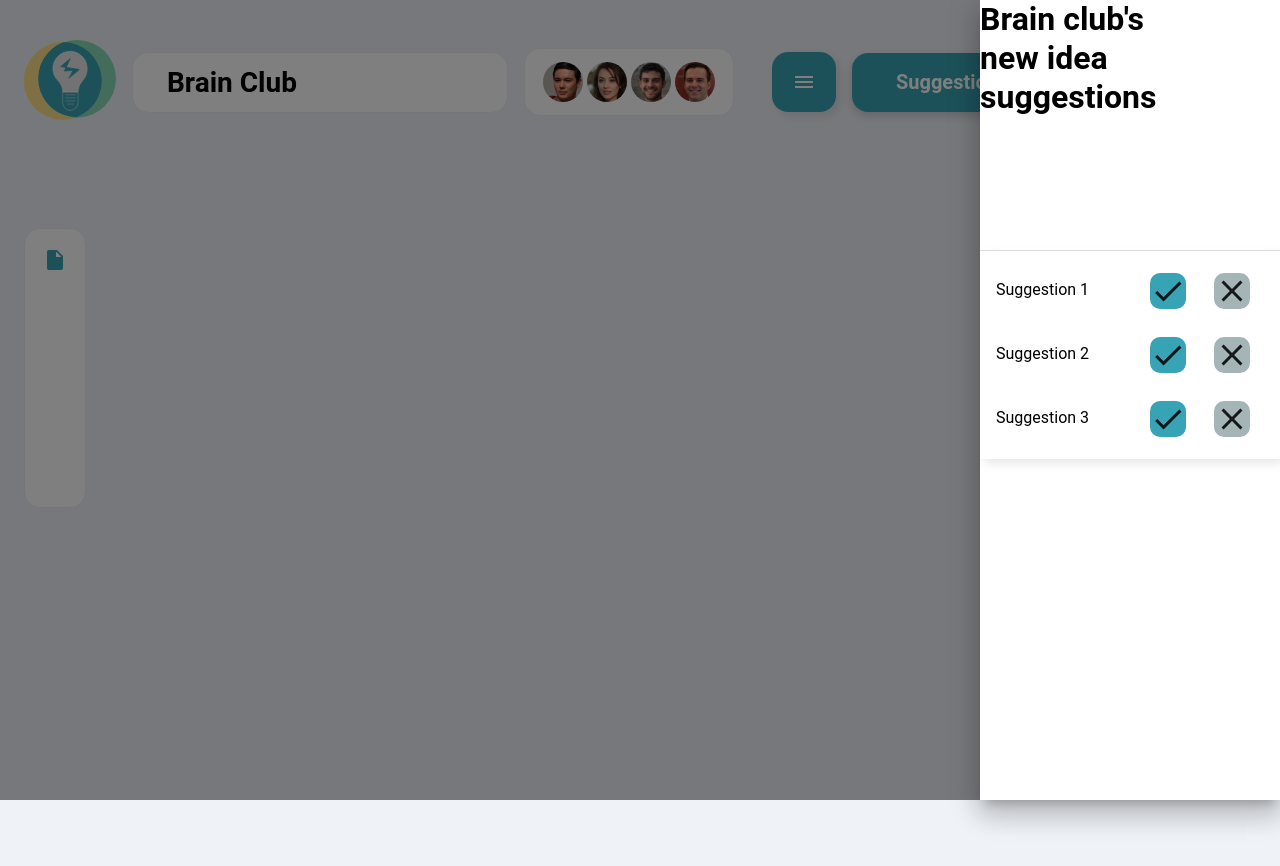
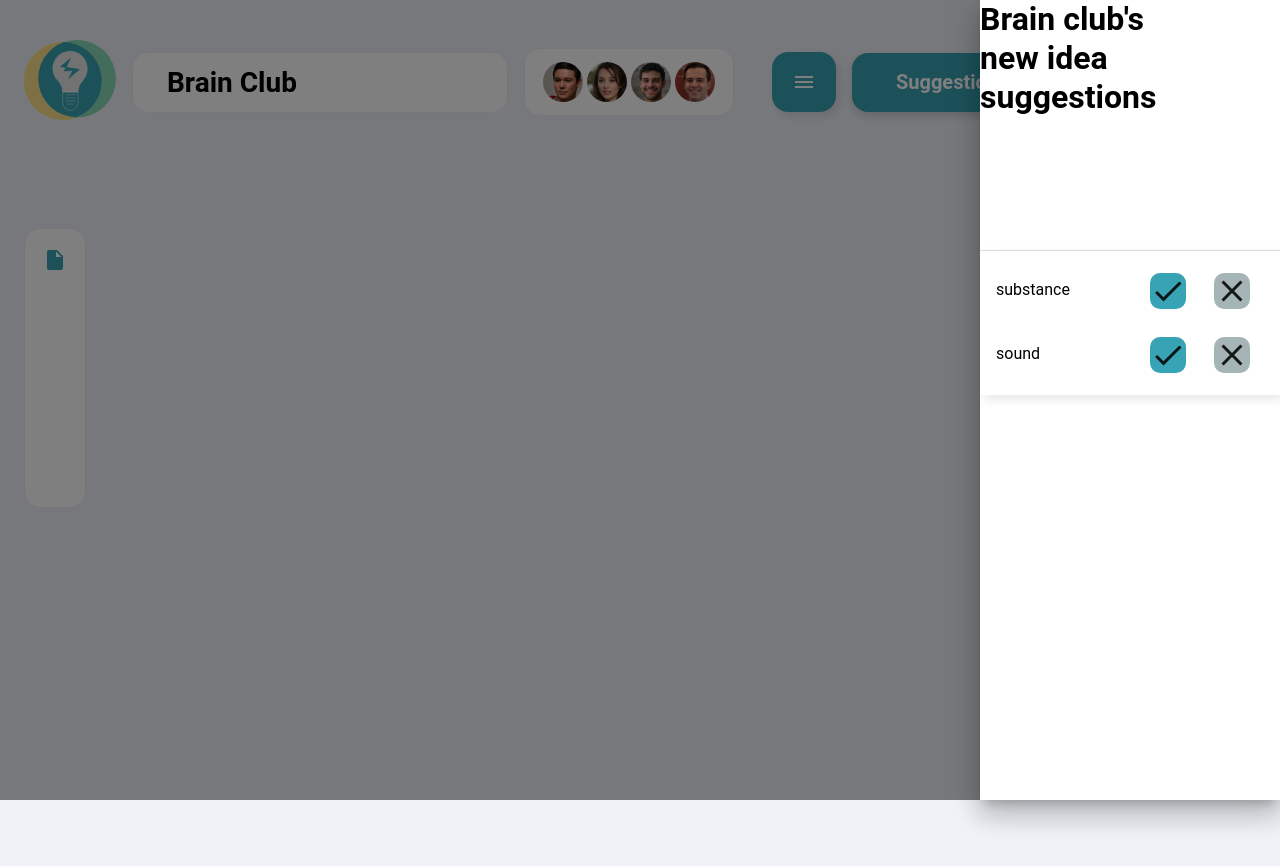
Before and after one commit to ThisisHubert/brainclub, a React (Create React App) app in the folder web/: page / in a window 1280 px wide. Both pictures are taken after a click on the button "Suggestion". Shown: the top 866 px of the page. Built offline with nearby package versions, Linux system fonts and the light colour scheme.

Commit message:
Add suggestion texts

```diff
--- a/web/src/components/SuggestionList.tsx
+++ b/web/src/components/SuggestionList.tsx
@@ -47,7 +47,7 @@ const useStyles = makeStyles((theme: Theme) =>
 function SuggestionList(): ReactElement{
   const classes = useStyles();
   const { addPost } = useContext(PostContext)
-  const[suggestions, setSuggestions] = useState(['Suggestion 1', 'Suggestion 2', 'Suggestion 3']);
+  const[suggestions, setSuggestions] = useState(['substance', 'sound']);
 
   const AcceptSuggestion = (props: string) => {
     addPost({
```
